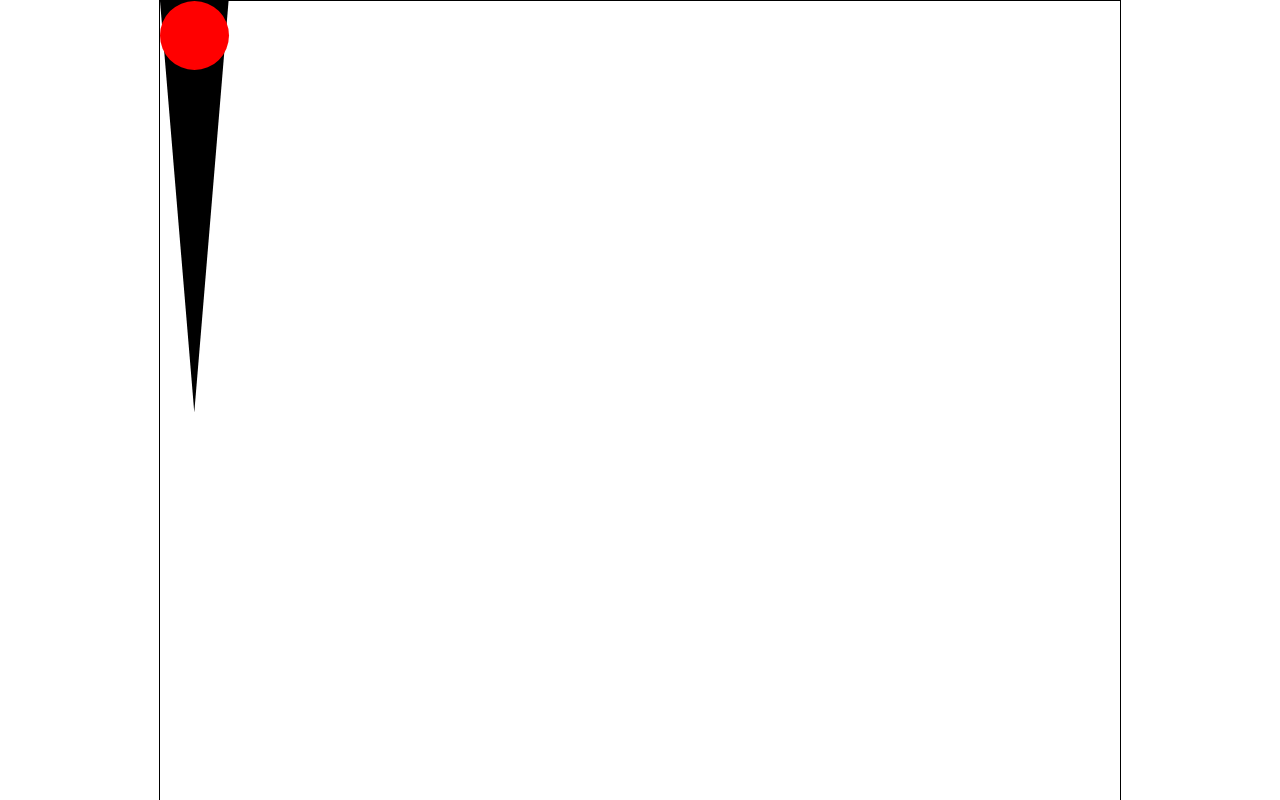
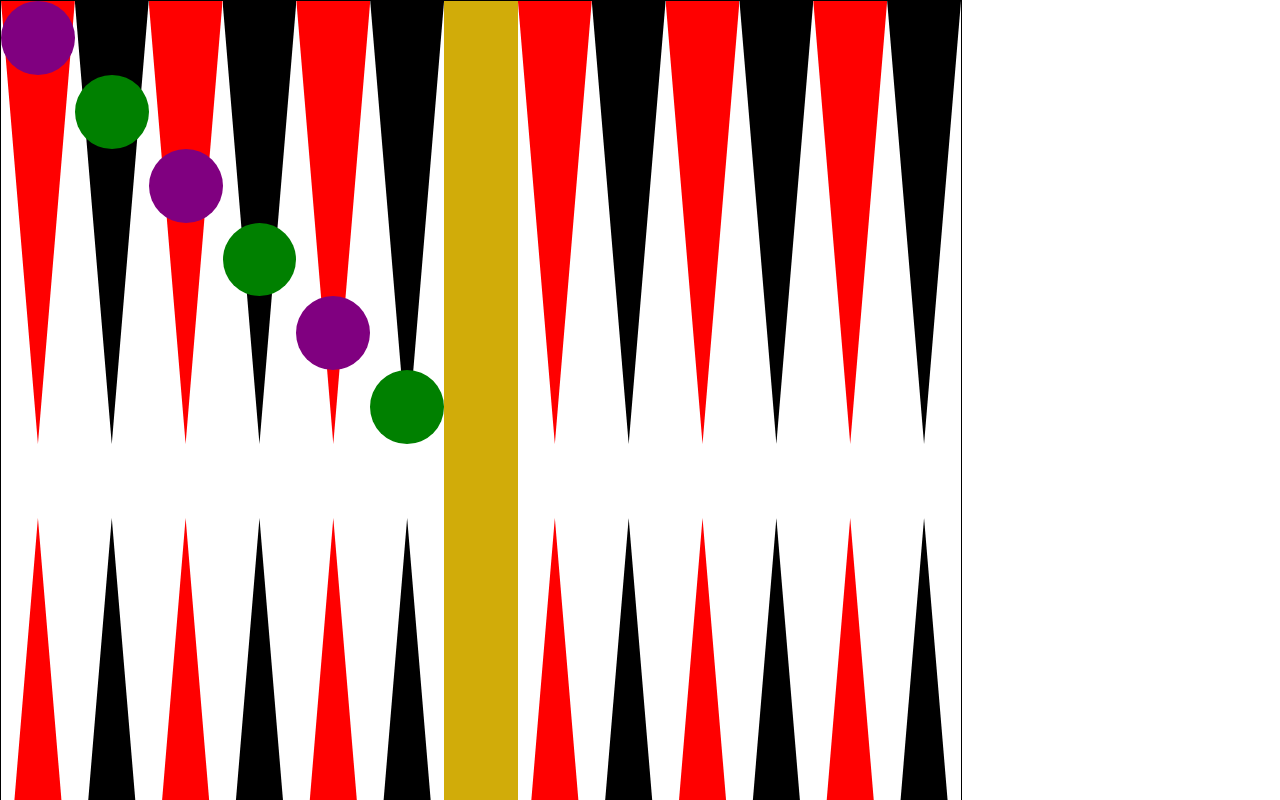
Before and after one commit to m4v15/sheshbesh, a React (Create React App) app: page / in a window 1280 px wide. Shown: the top 800 px of the page. Built offline with nearby package versions, Linux system fonts and the light colour scheme.

Commit message:
v1 without random

```diff
--- a/src/App.css
+++ b/src/App.css
@@ -3,26 +3,60 @@
 .board {
   margin:auto;
   display: grid;
-  grid-template-columns: repeat(14, 1fr);
-  grid-template-rows: repeat(14, 1fr);
+  grid-template-columns: repeat(13, 1fr);
+  grid-template-rows: repeat(13, 1fr);
   border: 1px solid black;
   height: 75vw;
   width: 75vw;
+  position: absolute
 }
+
+.back {
+  z-index: -99
+}
+
 
 .piece {
   justify-self: stretch;
-  background-color: red;
+  border-radius: 100%;
   grid-column: 1;
-  grid-row: 1;
-  border-radius: 100%
 }
 
-.spike {
+.spike-top {
   clip-path: polygon(0 0, 50% 100%, 100% 0);
-  background-color: black;
-  grid-column: 1;
   grid-row: 1/7;
   justify-self: stretch;
   z-index: -99;
 }
+
+.spike-bottom {
+  clip-path: polygon(0 100%, 100% 100%, 50% 0);
+  grid-row: 8/14;
+  justify-self: stretch;
+  z-index: -99;
+}
+
+.bar {
+  justify-self: stretch;
+  background-color: rgb(209, 172, 9);
+  grid-column: 7/8;
+  grid-row:1/14;
+}
+
+.black {
+  background-color: black;
+
+}
+
+.red {
+  background-color: red;
+}
+
+.green {
+  background-color: green;
+
+}
+
+.purple {
+  background-color: purple;
+}
--- a/src/App.js
+++ b/src/App.js
@@ -1,13 +1,51 @@
-import React, { Component } from 'react';
+import React, { Component, Fragment } from 'react';
 import './App.css';
+import './grid.css';
 
 class App extends Component {
+
+  generatePieces = () => {
+    let pieces = []
+    for (let i = 1; i < 7; i++) {
+      let colour = i % 2 === 0 ? "green" : "purple"
+      pieces.push({ colour, col: `col-${i}`, row: `row-${i}` })
+    }
+    this.setState({ pieces })
+  }
+
+  state = {
+    pieces: []
+  }
+
+  renderSpikes = () => {
+    let spikes = []
+    for (let i = 1; i <= 24; i++) {
+      let colour = i % 2 === 0 ? 'black' : 'red'
+      let pos = i > 12 ? 'spike-bottom' : 'spike-top'
+      spikes.push(<div className={`${pos} ${colour}`}></div>)
+    }
+    return spikes
+  }
+
+  renderPieces = pieceArray => pieceArray.map(piece => {
+    return <div className={`piece ${piece.colour} ${piece.col} ${piece.row}`}></ div>
+  })
+
+  componentWillMount() {
+    this.generatePieces()
+  }
+
   render() {
     return (
-      <div className="board">
-        <div className="piece"></div>
-        <div className="spike"></div>
-      </div>
+      <Fragment>
+        <div className="board back">
+          {this.renderSpikes()}
+          <div className="bar"></div>
+        </div>
+        <div className="board front">
+          {this.renderPieces(this.state.pieces)}
+        </div>
+      </Fragment>
     );
   }
 }
--- /dev/null
+++ b/src/grid.css
@@ -0,0 +1,104 @@
+/* GRID ATOMIC STUFF */
+.col-1 {
+  grid-column: 1;
+}
+
+.col-2 {
+  grid-column: 2;
+}
+
+.col-3 {
+  grid-column: 3;
+}
+
+.col-4 {
+  grid-column: 4;
+}
+
+.col-5 {
+  grid-column: 5;
+}
+
+.col-6 {
+  grid-column: 6;
+}
+
+.col-7 {
+  grid-column: 7;
+}
+
+.col-8 {
+  grid-column: 8;
+}
+
+.col-9 {
+  grid-column: 9;
+}
+
+.col-10 {
+  grid-column: 10;
+}
+
+.col-11 {
+  grid-column: 11;
+}
+
+.col-12 {
+  grid-column: 12;
+}
+
+.col-13 {
+  grid-column: 13;
+}
+
+.row-1 {
+  grid-row: 1;
+}
+
+.row-2 {
+  grid-row: 2;
+}
+
+.row-3 {
+  grid-row: 3;
+}
+
+.row-4 {
+  grid-row: 4;
+}
+
+.row-5 {
+  grid-row: 5;
+}
+
+.row-6 {
+  grid-row: 6;
+}
+
+.row-7 {
+  grid-row: 7;
+}
+
+.row-8 {
+  grid-row: 8;
+}
+
+.row-9 {
+  grid-row: 9;
+}
+
+.row-10 {
+  grid-row: 10;
+}
+
+.row-11 {
+  grid-row: 11;
+}
+
+.row-12 {
+  grid-row: 12;
+}
+
+.row-13 {
+  grid-row: 13;
+}
```
Also changed, not shown: 1 other file (tests, documents, lock files or other folders).
